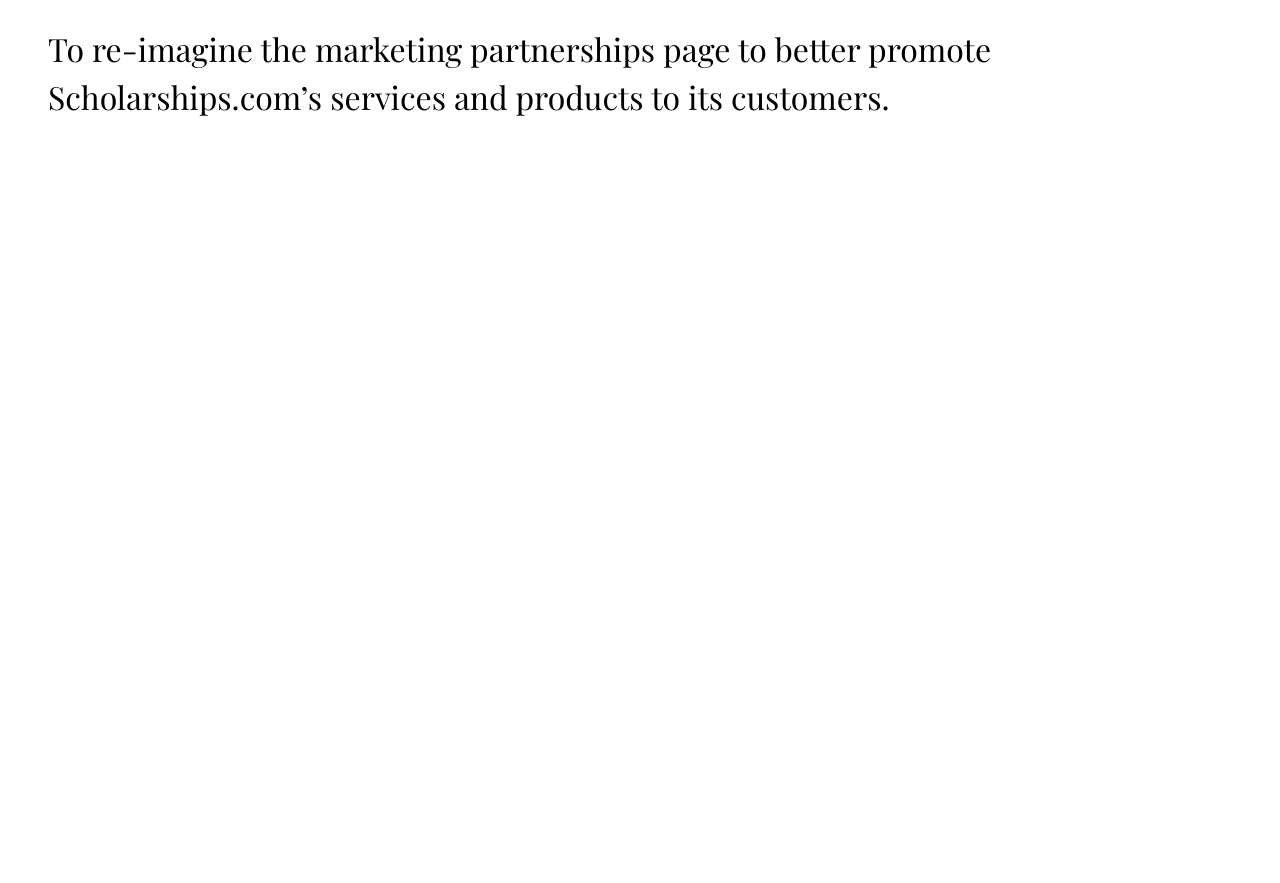
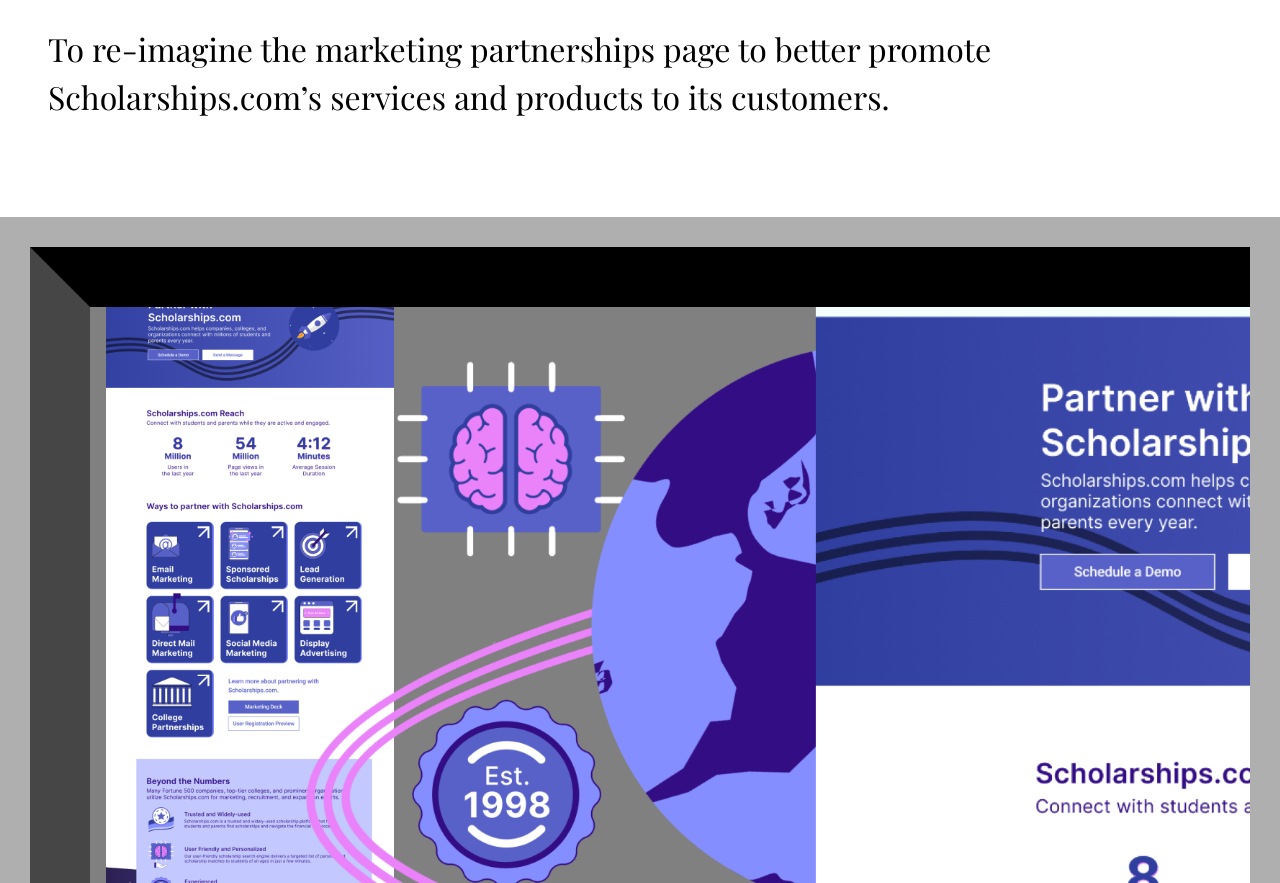
Before and after one commit to lil-white-shadow/lil-white-shadow, a plain HTML site: page sdc.html in a window 1280 px wide. Shown: the part 652-1535 px from the top of the page. Before the commit the page ends 800 px from the top, so only its background shows below. Drawn offline with nearby package versions, Linux system fonts and the light colour scheme.

Commit message:
add partnerships image for test

```diff
--- a/sdc.html
+++ b/sdc.html
@@ -43,6 +43,10 @@
         To re-imagine the marketing partnerships page to better promote Scholarships.com’s services and products to its customers.
       </p>
     </section>
+    <div class="workImageWrapper">
+      <div class="workImage">
+      </div>
+    </div>
     <section>
       <h3>
         Design
--- a/style.css
+++ b/style.css
@@ -12,7 +12,7 @@
 
 html, body {
   height: 100%;
-  overflow-x: hidden;
+  /* overflow-x: hidden; */
 }
 
 body {
@@ -64,6 +64,30 @@
 }
 
 /* css reset end */
+
+/* custom scrollbar start */
+
+/* width */
+::-webkit-scrollbar {
+  width: 10px;
+}
+
+/* Track */
+::-webkit-scrollbar-track {
+  background: #f1f1f1;
+}
+
+/* Handle */
+::-webkit-scrollbar-thumb {
+  background: #888;
+}
+
+/* Handle on hover */
+::-webkit-scrollbar-thumb:hover {
+  background: #555;
+}
+
+/* custom scrollbar end */
 
 section {
   width: 100%;
--- a/work.css
+++ b/work.css
@@ -36,3 +36,32 @@
   padding: 5px 25px;
   border-radius: 50px;
 }
+
+.workImageWrapper {
+  width: 100vw;
+  border: 30px solid #00000050;
+  overflow-x: scroll;
+  }
+
+.workImage {
+  border: 60px solid #00000075;
+  width: 3000px;
+  background: url("images/partnerships.png"), gray;
+  background-size: cover;
+  background-position: 0% 50%;
+  height: 800px;
+  max-height:  90vh;
+  background-repeat: no-repeat;
+  border-top-color:#000000;
+  border-bottom-color:#000000;
+}
+
+@media (max-width: 600px) {
+  .workImageWrapper {
+    border-width: 20px;
+    }
+
+  .workImage {
+    border-width: 40px;
+  }
+}
```
Also changed, not shown: images/partnerships.png (added).
